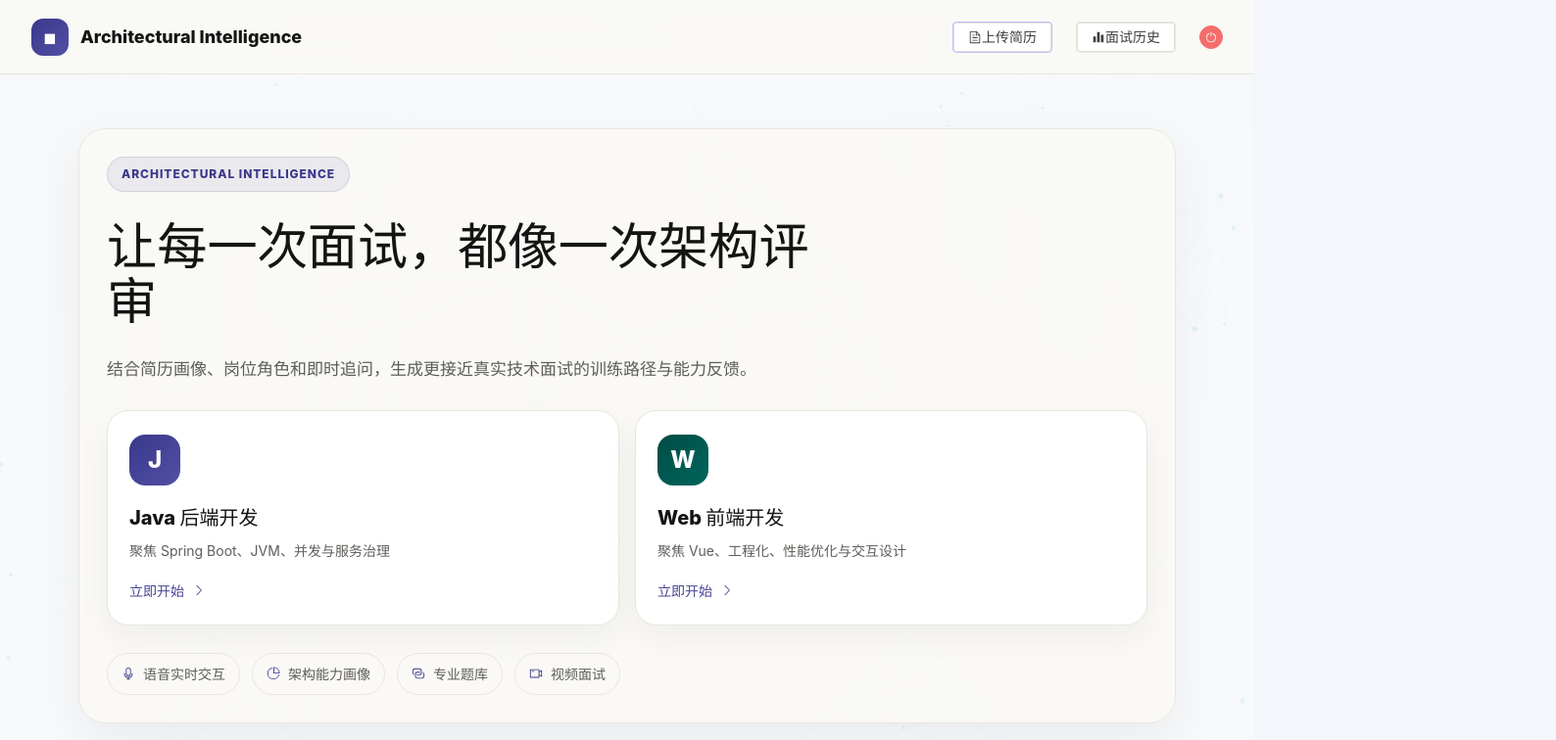
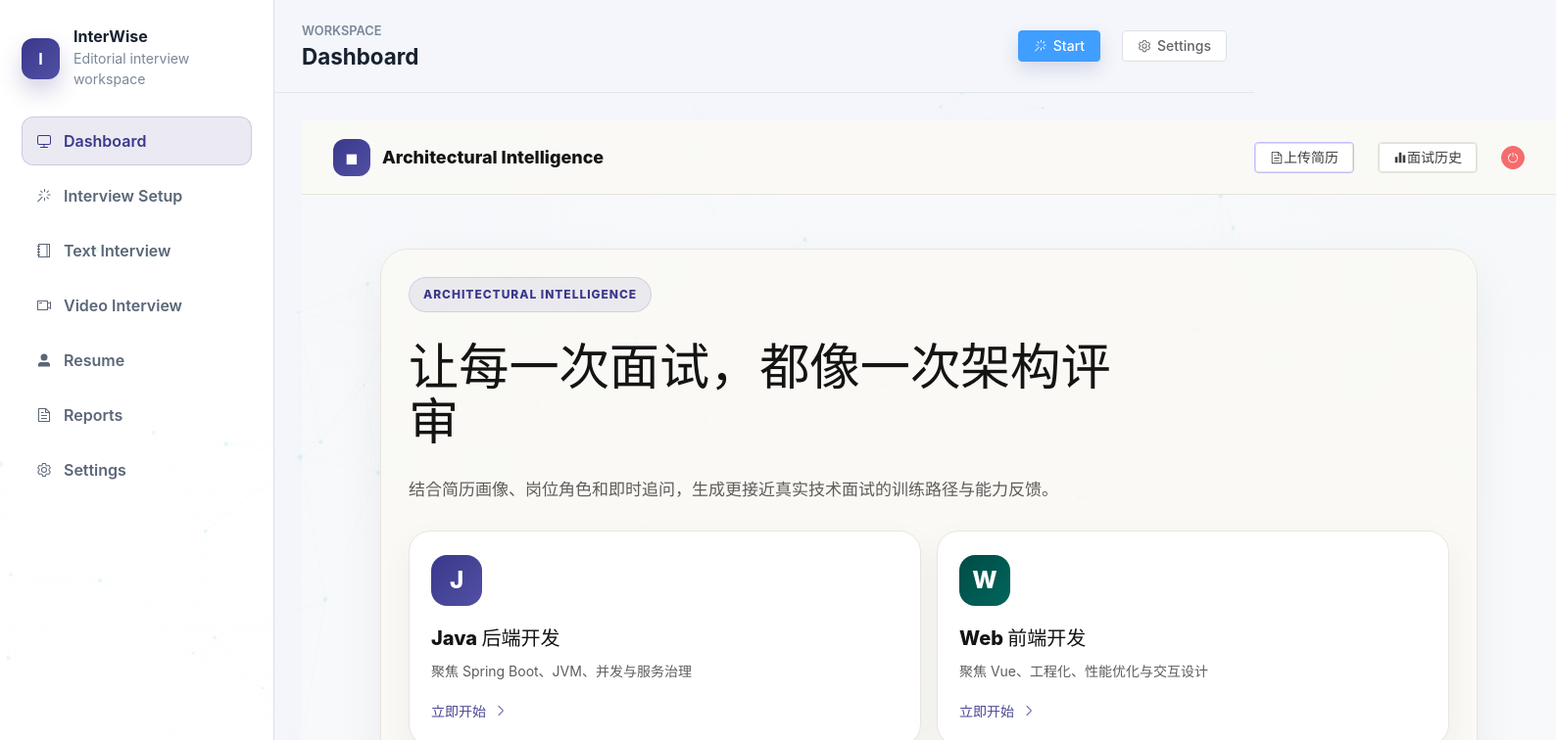
Before and after one commit to nzy0510/AI-Interview, a Vue app in the folder frontend/: page / in a window 1280 px wide. Shown: the top 756 px of the page at 98% size, 1588 px wide, since content can reach past the window. Built offline with nearby package versions, Linux system fonts and the light colour scheme; no server answers; sample sign-in values are in the browser's storage.

Commit message:
feat(frontend): add Stitch app shell navigation

```diff
--- a/frontend/src/App.vue
+++ b/frontend/src/App.vue
@@ -1,3 +1,15 @@
+<script setup>
+import { computed } from 'vue'
+import { useRoute } from 'vue-router'
+import AppShell from '@/components/layout/AppShell.vue'
+
+const route = useRoute()
+const isLoginRoute = computed(() => route.path === '/login')
+</script>
+
 <template>
-  <router-view></router-view>
+  <router-view v-if="isLoginRoute" />
+  <AppShell v-else>
+    <router-view />
+  </AppShell>
 </template>
--- /dev/null
+++ b/frontend/src/components/common/RoutePlaceholder.vue
@@ -0,0 +1,61 @@
+<script setup>
+import { computed } from 'vue'
+import { useRoute, useRouter } from 'vue-router'
+
+const route = useRoute()
+const router = useRouter()
+
+const title = computed(() => route.meta?.title || route.name || 'Module')
+
+const backHome = () => {
+  router.push('/')
+}
+</script>
+
+<template>
+  <section class="route-placeholder">
+    <p class="route-placeholder__eyebrow">Module scaffold</p>
+    <h2 class="route-placeholder__title">{{ title }}</h2>
+    <p class="route-placeholder__copy">
+      This route is wired into the shell and ready for the next worker to fill in.
+    </p>
+    <el-button type="primary" @click="backHome">Go to Dashboard</el-button>
+  </section>
+</template>
+
+<style scoped>
+.route-placeholder {
+  min-height: calc(100vh - 180px);
+  display: grid;
+  align-content: center;
+  justify-items: start;
+  gap: 14px;
+  padding: 28px;
+  border: 1px solid var(--app-border);
+  border-radius: 18px;
+  background:
+    linear-gradient(180deg, rgba(255, 255, 255, 0.94), rgba(248, 250, 252, 0.96)),
+    var(--app-surface);
+}
+
+.route-placeholder__eyebrow {
+  margin: 0;
+  color: var(--app-text-muted);
+  font-size: 0.82rem;
+  font-weight: 700;
+  letter-spacing: 0;
+  text-transform: uppercase;
+}
+
+.route-placeholder__title {
+  margin: 0;
+  font-size: 1.4rem;
+  line-height: 1.2;
+}
+
+.route-placeholder__copy {
+  margin: 0;
+  max-width: 52ch;
+  color: var(--app-text-weak);
+}
+</style>
--- /dev/null
+++ b/frontend/src/components/layout/AppShell.vue
@@ -0,0 +1,329 @@
+<script setup>
+import { computed } from 'vue'
+import { useRoute, useRouter } from 'vue-router'
+import {
+  Document,
+  Monitor,
+  Notebook,
+  Setting,
+  VideoCamera,
+  UserFilled,
+  MagicStick
+} from '@element-plus/icons-vue'
+
+const route = useRoute()
+const router = useRouter()
+
+const navItems = [
+  { path: '/', label: 'Dashboard', icon: Monitor },
+  { path: '/interview/setup', label: 'Interview Setup', icon: MagicStick },
+  { path: '/interview', label: 'Text Interview', icon: Notebook },
+  { path: '/video-interview', label: 'Video Interview', icon: VideoCamera },
+  { path: '/resume', label: 'Resume', icon: UserFilled },
+  { path: '/history', label: 'Reports', icon: Document },
+  { path: '/settings', label: 'Settings', icon: Setting }
+]
+
+const currentTitle = computed(() => route.meta?.title || 'Workspace')
+
+const isActive = (path) => {
+  return route.path === path
+}
+
+const navigate = (path) => {
+  if (route.path !== path) {
+    router.push(path)
+  }
+}
+</script>
+
+<template>
+  <div class="app-shell">
+    <aside class="app-shell__sidebar">
+      <button class="app-shell__brand" type="button" @click="navigate('/')">
+        <div class="app-shell__brand-mark">I</div>
+        <div class="app-shell__brand-copy">
+          <div class="app-shell__brand-name">InterWise</div>
+          <div class="app-shell__brand-subtitle">Editorial interview workspace</div>
+        </div>
+      </button>
+
+      <nav class="app-shell__nav" aria-label="Primary">
+        <button
+          v-for="item in navItems"
+          :key="item.path"
+          class="app-shell__nav-item"
+          :class="{ 'is-active': isActive(item.path) }"
+          type="button"
+          :aria-current="isActive(item.path) ? 'page' : undefined"
+          @click="navigate(item.path)"
+        >
+          <el-icon class="app-shell__nav-icon">
+            <component :is="item.icon" />
+          </el-icon>
+          <span class="app-shell__nav-label">{{ item.label }}</span>
+        </button>
+      </nav>
+
+      <div class="app-shell__sidebar-footer">
+        <div class="app-shell__status-dot" />
+        <span>Stitch-aligned layout</span>
+      </div>
+    </aside>
+
+    <div class="app-shell__main">
+      <header class="app-shell__topbar">
+        <div class="app-shell__title-block">
+          <p class="app-shell__eyebrow">Workspace</p>
+          <h1 class="app-shell__title">{{ currentTitle }}</h1>
+        </div>
+
+        <div class="app-shell__actions">
+          <el-button type="primary" :icon="MagicStick" @click="navigate('/interview/setup')">
+            Start
+          </el-button>
+          <el-button :icon="Setting" @click="navigate('/settings')">Settings</el-button>
+        </div>
+      </header>
+
+      <main class="app-shell__content">
+        <slot />
+      </main>
+    </div>
+  </div>
+</template>
+
+<style scoped>
+.app-shell {
+  min-height: 100vh;
+  display: grid;
+  grid-template-columns: 280px minmax(0, 1fr);
+  background: var(--app-bg);
+}
+
+.app-shell__sidebar {
+  display: flex;
+  flex-direction: column;
+  gap: 28px;
+  padding: 28px 22px;
+  border-right: 1px solid var(--app-border);
+  background:
+    linear-gradient(180deg, rgba(255, 255, 255, 0.78), rgba(255, 255, 255, 0.94)),
+    var(--app-surface);
+  backdrop-filter: blur(18px);
+}
+
+.app-shell__brand {
+  display: flex;
+  align-items: center;
+  gap: 14px;
+  padding: 0;
+  border: 0;
+  background: transparent;
+  color: inherit;
+  text-align: left;
+  cursor: pointer;
+  user-select: none;
+}
+
+.app-shell__brand-mark {
+  width: 42px;
+  height: 42px;
+  display: grid;
+  place-items: center;
+  border-radius: 12px;
+  background: linear-gradient(135deg, var(--app-primary), var(--app-primary-container));
+  color: #fff;
+  font-weight: 700;
+  box-shadow: 0 12px 22px rgba(58, 56, 139, 0.22);
+}
+
+.app-shell__brand-copy {
+  min-width: 0;
+}
+
+.app-shell__brand-name {
+  font-size: 1rem;
+  font-weight: 700;
+  line-height: 1.2;
+}
+
+.app-shell__brand-subtitle {
+  margin-top: 2px;
+  color: var(--app-text-muted);
+  font-size: 0.88rem;
+}
+
+.app-shell__nav {
+  display: flex;
+  flex-direction: column;
+  gap: 6px;
+}
+
+.app-shell__nav-item {
+  width: 100%;
+  display: flex;
+  align-items: center;
+  gap: 12px;
+  padding: 12px 14px;
+  border: 1px solid transparent;
+  border-radius: 12px;
+  background: transparent;
+  color: var(--app-text-weak);
+  text-align: left;
+  transition:
+    background-color 0.2s ease,
+    border-color 0.2s ease,
+    color 0.2s ease,
+    transform 0.2s ease;
+}
+
+.app-shell__nav-item:hover {
+  background: rgba(58, 56, 139, 0.05);
+  border-color: rgba(58, 56, 139, 0.08);
+  color: var(--app-text);
+}
+
+.app-shell__nav-item.is-active {
+  background: rgba(58, 56, 139, 0.1);
+  border-color: rgba(58, 56, 139, 0.18);
+  color: var(--app-primary);
+}
+
+.app-shell__nav-icon {
+  flex: 0 0 auto;
+  font-size: 1rem;
+}
+
+.app-shell__nav-label {
+  min-width: 0;
+  font-weight: 600;
+}
+
+.app-shell__sidebar-footer {
+  margin-top: auto;
+  display: flex;
+  align-items: center;
+  gap: 10px;
+  padding-top: 20px;
+  color: var(--app-text-muted);
+  font-size: 0.88rem;
+}
+
+.app-shell__status-dot {
+  width: 8px;
+  height: 8px;
+  border-radius: 50%;
+  background: var(--app-success);
+  box-shadow: 0 0 0 4px rgba(47, 158, 106, 0.12);
+}
+
+.app-shell__main {
+  min-width: 0;
+  display: flex;
+  flex-direction: column;
+}
+
+.app-shell__topbar {
+  position: sticky;
+  top: 0;
+  z-index: 10;
+  display: flex;
+  align-items: center;
+  justify-content: space-between;
+  gap: 20px;
+  padding: 22px 28px;
+  border-bottom: 1px solid rgba(216, 224, 235, 0.72);
+  background: rgba(244, 246, 251, 0.86);
+  backdrop-filter: blur(18px);
+}
+
+.app-shell__title-block {
+  min-width: 0;
+}
+
+.app-shell__eyebrow {
+  margin: 0 0 4px;
+  color: var(--app-text-muted);
+  font-size: 0.8rem;
+  font-weight: 600;
+  letter-spacing: 0;
+  text-transform: uppercase;
+}
+
+.app-shell__title {
+  margin: 0;
+  color: var(--app-text);
+  font-size: 1.4rem;
+  line-height: 1.2;
+}
+
+.app-shell__actions {
+  display: flex;
+  align-items: center;
+  gap: 10px;
+  flex-shrink: 0;
+}
+
+.app-shell__content {
+  flex: 1;
+  min-width: 0;
+  padding: 28px;
+}
+
+@media (max-width: 1024px) {
+  .app-shell {
+    grid-template-columns: 1fr;
+  }
+
+  .app-shell__sidebar {
+    position: sticky;
+    top: 0;
+    z-index: 12;
+    gap: 16px;
+    padding: 18px 16px 14px;
+    border-right: 0;
+    border-bottom: 1px solid var(--app-border);
+  }
+
+  .app-shell__nav {
+    flex-direction: row;
+    overflow-x: auto;
+    padding-bottom: 2px;
+  }
+
+  .app-shell__nav-item {
+    width: auto;
+    flex: 0 0 auto;
+    white-space: nowrap;
+  }
+
+  .app-shell__sidebar-footer {
+    display: none;
+  }
+
+  .app-shell__topbar {
+    position: static;
+    align-items: flex-start;
+    padding: 22px 16px 18px;
+  }
+
+  .app-shell__content {
+    padding: 18px 16px 24px;
+  }
+}
+
+@media (max-width: 640px) {
+  .app-shell__topbar {
+    flex-direction: column;
+  }
+
+  .app-shell__actions {
+    width: 100%;
+  }
+
+  .app-shell__actions .el-button {
+    flex: 1;
+  }
+}
+</style>
--- a/frontend/src/router/index.js
+++ b/frontend/src/router/index.js
@@ -1,4 +1,14 @@
 import { createRouter, createWebHistory } from 'vue-router'
+
+const viewModules = import.meta.glob('../views/*.vue')
+const commonModules = import.meta.glob('../components/common/*.vue')
+
+const loadView = (name, fallback = 'RoutePlaceholder') => {
+  return (
+    viewModules[`../views/${name}.vue`] ||
+    commonModules[`../components/common/${fallback}.vue`]
+  )
+}
 
 const routes = [
   {
@@ -9,27 +19,44 @@ const routes = [
   {
     path: '/',
     name: 'Home',
-    component: () => import('@/views/Home.vue')
+    component: loadView('Home'),
+    meta: { title: 'Dashboard' }
+  },
+  {
+    path: '/interview/setup',
+    name: 'InterviewSetup',
+    component: loadView('InterviewSetup'),
+    meta: { title: 'Interview Setup' }
   },
   {
     path: '/interview',
     name: 'Interview',
-    component: () => import('@/views/Interview.vue')
+    component: loadView('Interview'),
+    meta: { title: 'Text Interview' }
   },
   {
     path: '/history',
     name: 'History',
-    component: () => import('@/views/History.vue')
+    component: loadView('History'),
+    meta: { title: 'Reports' }
   },
   {
     path: '/resume',
     name: 'Resume',
-    component: () => import('@/views/Resume.vue')
+    component: loadView('Resume'),
+    meta: { title: 'Resume' }
   },
   {
     path: '/video-interview',
     name: 'VideoInterview',
-    component: () => import('@/views/VideoInterview.vue')
+    component: loadView('VideoInterview'),
+    meta: { title: 'Video Interview' }
+  },
+  {
+    path: '/settings',
+    name: 'Settings',
+    component: loadView('Settings'),
+    meta: { title: 'Settings' }
   }
 ]
 
```
